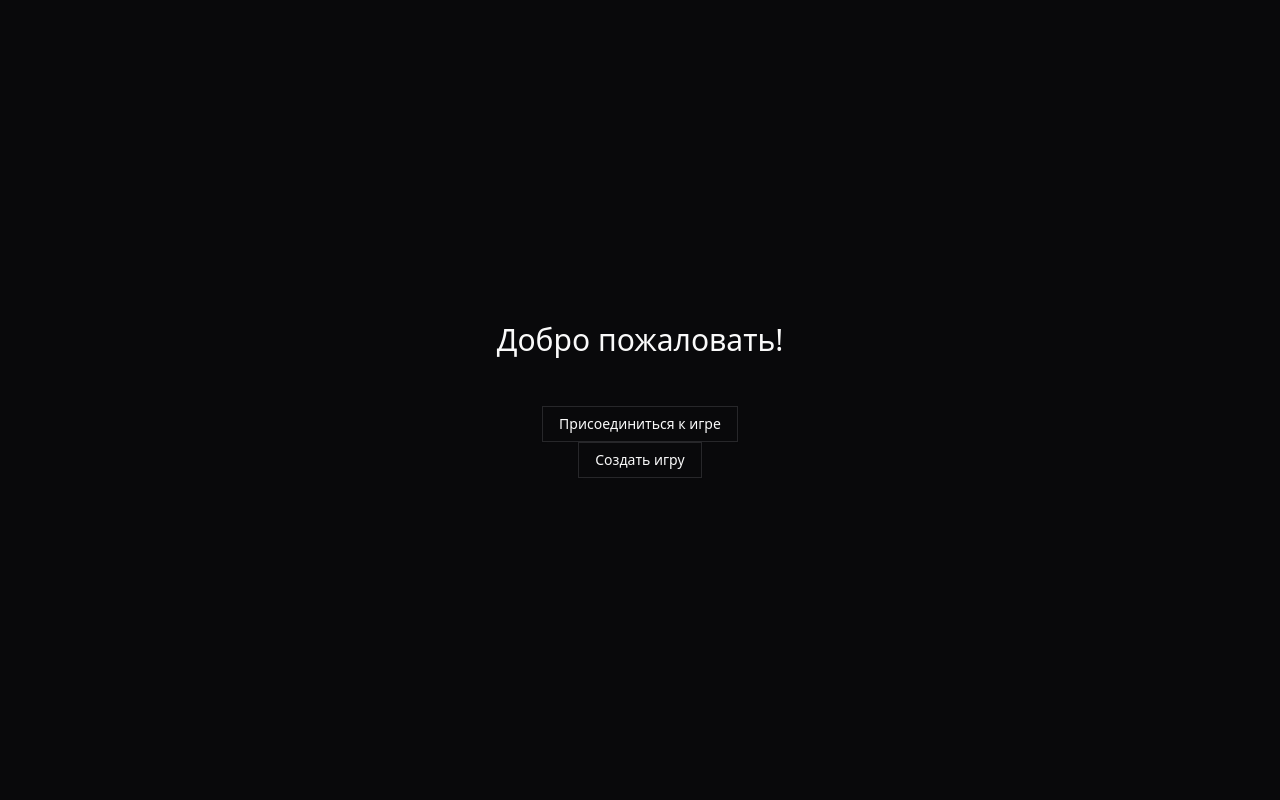
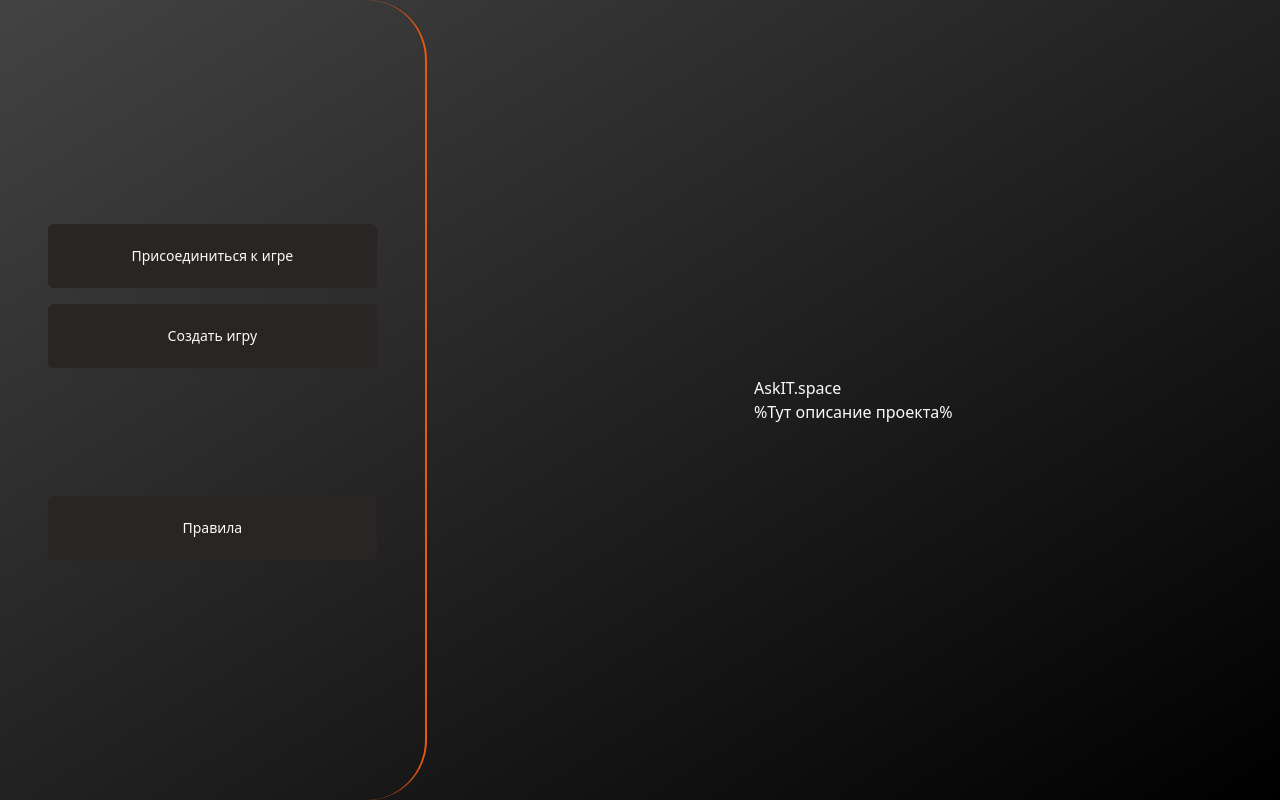
Before and after one commit to qana-ca/askit-web, a React (Vite) app: page / in a window 1280 px wide. Built offline with nearby package versions, Linux system fonts and the light colour scheme; no server answers.

Commit message:
Menu layout was added

```diff
--- /dev/null
+++ b/src/menu-layout.tsx
@@ -0,0 +1,36 @@
+import { Button } from "@/components/ui/button";
+import { Link, Outlet, useLocation } from "react-router-dom";
+
+const RootButton = ({ children, className, to}: any) => {
+    const { pathname } = useLocation();
+    console.log(pathname)
+
+    return (
+        <Link className="w-full" to={to} tabIndex={-1}>
+            <Button className={"w-full h-16 mb-4 " + className} variant={pathname === to ? 'default' : 'secondary'}>
+                {children}
+            </Button>
+        </Link>
+    )
+}
+
+export const MenuLayout = () => {
+    return (
+        <div className='w-screen h-screen flex bg-gradient-to-tl from-[#000000] to-[#434343]'>
+            <div className="w-1/3 flex flex-col items-center justify-center border-r-[2px] border-primary rounded-r-[60px] px-12">
+                <RootButton to="/join-game" className="w-full h-16 mb-4">
+                    Присоединиться к игре
+                </RootButton>
+                <RootButton to="/create-game" className="w-full h-16 mb-32" variant="secondary">
+                    Создать игру
+                </RootButton>
+                <RootButton to="/rules" className="w-full h-16">
+                    Правила
+                </RootButton>
+            </div>
+            <div className="w-2/3 flex flex-col items-center justify-center">
+                <Outlet />
+            </div>
+        </div>
+    )
+};
--- a/src/pages/create-game/create-game.tsx
+++ b/src/pages/create-game/create-game.tsx
@@ -2,7 +2,7 @@ import { CreateGameForm } from "./create-game.form"
 
 export const CreateGame = () => {
     return (
-        <div className="w-screen h-screen flex flex-col justify-center items-center">
+        <div className="w-full h-screen flex flex-col justify-center items-center">
             <h1 className="text-4xl font-semibold mb-12">Создание игры</h1>
             <CreateGameForm />
         </div>
--- a/src/pages/join-game/join-game.tsx
+++ b/src/pages/join-game/join-game.tsx
@@ -1,5 +1,6 @@
 import { fetcher } from "../../lib/axios"
 import { Button } from "@/components/ui/button";
+import { Input } from "@/components/ui/input";
 import { Link } from "react-router-dom";
 import useSWR from "swr";
 
@@ -7,7 +8,7 @@ export const JoinGame = () => {
     const { data: games, error, isLoading } = useSWR('/lobby-manager', fetcher)
 
     return (
-        <div className="w-screen h-screen flex flex-col items-center justify-center">
+        <div className="w-full h-screen flex flex-col items-center justify-center">
             {isLoading && <span>Загрузка...</span>}
             {error && <span>Ошибка загрузки</span>}
             {games?.length > 0 ? <span className="mb-3 font-semibold text-3xl">Доступные игры:</span> : <span>Нет доступных игр</span>}
@@ -28,13 +29,11 @@ export const JoinGame = () => {
             })}
             <span className="mt-4">вы также можете ввести код игры, чтобы присоединиться к ней</span>
             <div className="flex items-center justify-center w-1/3 mt-4">
-                <div className="relative">
-                    <input type="text" id="code" name="code" className="block w-full px-3 py-2 border border-gray-300 rounded-md shadow-sm appearance-none focus:outline-none focus:ring-emerald-500 focus:border-emerald-500 sm:text-sm" placeholder="Код игры" />
-                </div>
-                <button className="ml-3 px-4 py-2 bg-emerald-600 text-white hover:bg-emerald-700 transition-colors rounded-lg focus:outline-none focus:ring-2 focus:ring-purple-600 focus:ring-opacity-50">Присоединиться</button>
+                <Input placeholder="Код игры" className="mr-2" />
+                <Button variant="secondary">Присоединиться</Button>
             </div>
             {/* Или создать свою */}
-            <Link to="/create-game" className="mt-6"><Button>Создать свою игру</Button></Link>
+            <Link to="/create-game" className="mt-6" tabIndex={-1}><Button variant="secondary">Создать свою игру</Button></Link>
         </div>
     )
 }
--- a/src/pages/root.tsx
+++ b/src/pages/root.tsx
@@ -1,20 +1,8 @@
-import { Button } from "@/components/ui/button";
-import { Link } from "react-router-dom";
-
 export const RootPage = () => {
     return (
-        <div className='w-screen h-screen flex flex-col items-center justify-center'>
-            <h1 className="mb-12 text-3xl font-medium">Добро пожаловать!</h1>
-            <Link to="/join-game" tabIndex={-1}>
-                <Button variant="outline">
-                    Присоединиться к игре
-                </Button>
-            </Link>
-            <Link to="/create-game" tabIndex={-1}>
-                <Button variant="outline">
-                    Создать игру
-                </Button>
-            </Link>
+        <div>
+            <h1>AskIT.space</h1>
+            <span>%Тут описание проекта%</span>
         </div>
     )
 };
--- a/src/socket-provider.tsx
+++ b/src/socket-provider.tsx
@@ -6,7 +6,7 @@ export const SocketProvider = ({ children }: any) => {
     useEffect(() => {
         socket.connect()
         socket.on("connect", () => {
-            toast.success('Connected to game server!')
+            toast.success('Вы успешно подключены к серверу игры.')
         })
 
         socket.on('server.game_message', (data) => {
@@ -17,7 +17,7 @@ export const SocketProvider = ({ children }: any) => {
 
         // On disconnect
         socket.on('disconnect', () => {
-            toast.error('Disconnected from game server!')
+            toast.error('Произошла ошибка. Отключение от сервера.')
         })
 
         return () => {
--- a/src/styles/index.css
+++ b/src/styles/index.css
@@ -4,52 +4,60 @@
 
 
 
+
+
+
+
 @layer base {
   :root {
     --background: 0 0% 100%;
-    --foreground: 240 10% 3.9%;
+    --foreground: 20 14.3% 4.1%;
     --card: 0 0% 100%;
-    --card-foreground: 240 10% 3.9%;
+    --card-foreground: 20 14.3% 4.1%;
     --popover: 0 0% 100%;
-    --popover-foreground: 240 10% 3.9%;
-    --primary: 240 5.9% 10%;
-    --primary-foreground: 0 0% 98%;
-    --secondary: 240 4.8% 95.9%;
-    --secondary-foreground: 240 5.9% 10%;
-    --muted: 240 4.8% 95.9%;
-    --muted-foreground: 240 3.8% 46.1%;
-    --accent: 240 4.8% 95.9%;
-    --accent-foreground: 240 5.9% 10%;
+    --popover-foreground: 20 14.3% 4.1%;
+    --primary: 24.6 95% 53.1%;
+    --primary-foreground: 60 9.1% 97.8%;
+    --secondary: 60 4.8% 95.9%;
+    --secondary-foreground: 24 9.8% 10%;
+    --muted: 60 4.8% 95.9%;
+    --muted-foreground: 25 5.3% 44.7%;
+    --accent: 60 4.8% 95.9%;
+    --accent-foreground: 24 9.8% 10%;
     --destructive: 0 84.2% 60.2%;
-    --destructive-foreground: 0 0% 98%;
-    --border: 240 5.9% 90%;
-    --input: 240 5.9% 90%;
-    --ring: 240 5.9% 10%;
-    --radius: 0rem;
+    --destructive-foreground: 60 9.1% 97.8%;
+    --border: 20 5.9% 90%;
+    --input: 20 5.9% 90%;
+    --ring: 24.6 95% 53.1%;
+    --radius: 0.5rem;
   }
 
   .dark {
-    --background: 240 10% 3.9%;
-    --foreground: 0 0% 98%;
-    --card: 240 10% 3.9%;
-    --card-foreground: 0 0% 98%;
-    --popover: 240 10% 3.9%;
-    --popover-foreground: 0 0% 98%;
-    --primary: 0 0% 98%;
-    --primary-foreground: 240 5.9% 10%;
-    --secondary: 240 3.7% 15.9%;
-    --secondary-foreground: 0 0% 98%;
-    --muted: 240 3.7% 15.9%;
-    --muted-foreground: 240 5% 64.9%;
-    --accent: 240 3.7% 15.9%;
-    --accent-foreground: 0 0% 98%;
-    --destructive: 0 62.8% 30.6%;
-    --destructive-foreground: 0 0% 98%;
-    --border: 240 3.7% 15.9%;
-    --input: 240 3.7% 15.9%;
-    --ring: 240 4.9% 83.9%;
+    --background: 20 14.3% 4.1%;
+    --foreground: 60 9.1% 97.8%;
+    --card: 20 14.3% 4.1%;
+    --card-foreground: 60 9.1% 97.8%;
+    --popover: 20 14.3% 4.1%;
+    --popover-foreground: 60 9.1% 97.8%;
+    --primary: 20.5 90.2% 48.2%;
+    --primary-foreground: 60 9.1% 97.8%;
+    --secondary: 12 6.5% 15.1%;
+    --secondary-foreground: 60 9.1% 97.8%;
+    --muted: 12 6.5% 15.1%;
+    --muted-foreground: 24 5.4% 63.9%;
+    --accent: 12 6.5% 15.1%;
+    --accent-foreground: 60 9.1% 97.8%;
+    --destructive: 0 72.2% 50.6%;
+    --destructive-foreground: 60 9.1% 97.8%;
+    --border: 12 6.5% 15.1%;
+    --input: 12 6.5% 15.1%;
+    --ring: 20.5 90.2% 48.2%;
   }
 }
+
+
+
+
 
 
 @layer base {
```
Also changed, not shown: src/main.tsx (+8 -0 lines).
